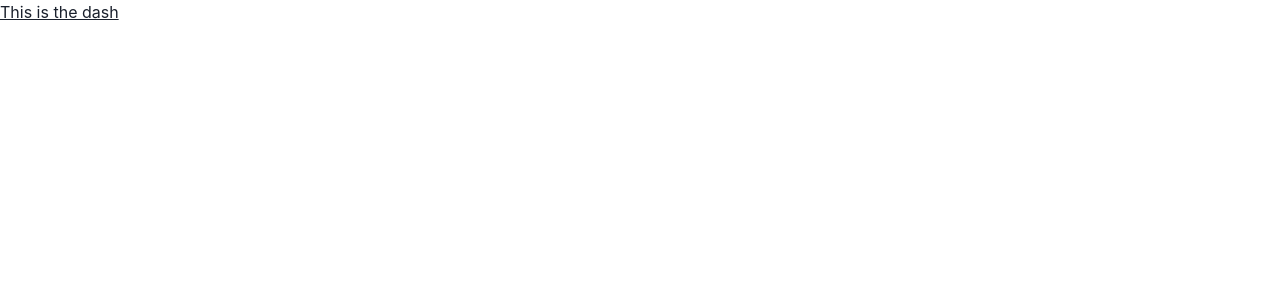
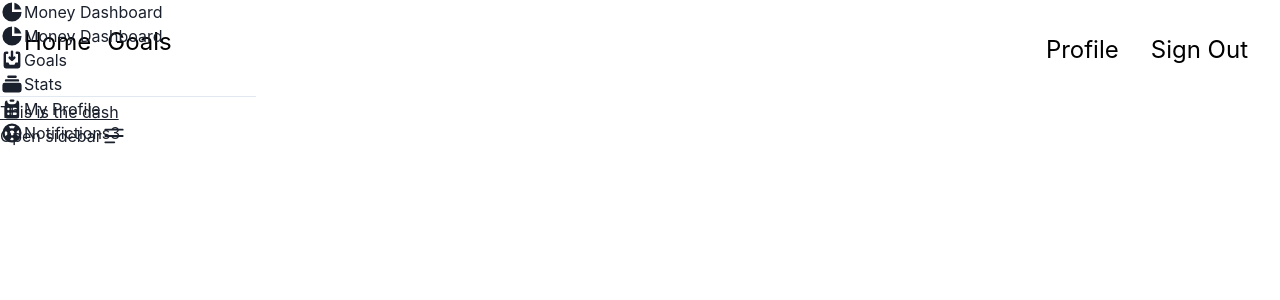
Before and after one commit to WorthyFinancial/WebApp, a Next.js app: page /dashboard in a window 1280 px wide. Shown: the top 300 px of the page. Built offline with nearby package versions, Linux system fonts and the light colour scheme.

Commit message:
unfinished changes to dashboard

```diff
--- a/package.json
+++ b/package.json
@@ -16,6 +16,8 @@
     "@emotion/styled": "^11.10.6",
     "eslint": "8.36.0",
     "eslint-config-next": "13.2.4",
+    "flowbite": "^1.6.4",
+    "flowbite-react": "^0.4.2",
     "framer-motion": "^10.6.0",
     "next": "13.2.4",
     "react": "18.2.0",
--- a/src/pages/_app.js
+++ b/src/pages/_app.js
@@ -1,4 +1,5 @@
 import 'tachyons'
+import 'flowbite';
 import '@/styles/globals.css'
 import '@/styles/signin-form.css'
 import '@/styles/user-details-form.css'
--- a/src/pages/dashboard.jsx
+++ b/src/pages/dashboard.jsx
@@ -1,7 +1,88 @@
+import { Flex, Spacer, Box } from '@chakra-ui/react';
+import MainNavigation from "@/components/Navigation/MainNavigation";
+import SignInNav from "@/components/Navigation/SignInNav";
+
 export default function Dashboard() {
     return (
-    <h1 className="text-3xl font-bold underline">
-        This is the dash
-      </h1>
+        <div>
+            <Flex>
+                <Box p='4'>
+                    <MainNavigation />
+                </Box>
+                <Spacer />
+                <Box p='4'>
+                    <SignInNav />
+                </Box>
+            </Flex>
+            <h1 className="text-3xl font-bold underline">
+                This is the dash
+            </h1>
+
+
+            <button data-drawer-target="separator-sidebar" data-drawer-toggle="separator-sidebar" aria-controls="separator-sidebar" type="button" class="inline-flex items-center p-2 mt-2 ml-3 text-sm text-gray-500 rounded-lg md:hidden hover:bg-gray-100 focus:outline-none focus:ring-2 focus:ring-gray-200 dark:text-gray-400 dark:hover:bg-gray-700 dark:focus:ring-gray-600">
+            <span class="sr-only">Open sidebar</span>
+            <svg class="w-6 h-6" aria-hidden="true" fill="currentColor" viewBox="0 0 20 20" xmlns="http://www.w3.org/2000/svg">
+                <path clip-rule="evenodd" fill-rule="evenodd" d="M2 4.75A.75.75 0 012.75 4h14.5a.75.75 0 010 1.5H2.75A.75.75 0 012 4.75zm0 10.5a.75.75 0 01.75-.75h7.5a.75.75 0 010 1.5h-7.5a.75.75 0 01-.75-.75zM2 10a.75.75 0 01.75-.75h14.5a.75.75 0 010 1.5H2.75A.75.75 0 012 10z"></path>
+            </svg>
+            </button>
+            <aside id="separator-sidebar" class="fixed top-0 left-0 z-40 w-64 h-screen transition-transform -translate-x-full sm:translate-x-0" aria-label="Sidebar">
+                <div class="h-full px-3 py-4 overflow-y-auto bg-gray-50 dark:bg-gray-800">
+                    <ul class="space-y-2">
+                        <li>
+                            <a href="#" class="flex items-center p-2 text-base font-normal text-gray-900 rounded-lg dark:text-white hover:bg-gray-100 dark:hover:bg-gray-700">
+                            <svg aria-hidden="true" class="w-6 h-6 text-gray-500 transition duration-75 dark:text-gray-400 group-hover:text-gray-900 dark:group-hover:text-white" fill="currentColor" viewBox="0 0 20 20" xmlns="http://www.w3.org/2000/svg">
+                                <path d="M2 10a8 8 0 018-8v8h8a8 8 0 11-16 0z"></path>
+                                <path d="M12 2.252A8.014 8.014 0 0117.748 8H12V2.252z"></path>
+                            </svg>
+                            <span class="ml-3">Money Dashboard</span>
+                            </a>
+                        </li>
+                        <li>
+                            <a href="#" class="flex items-center p-2 text-base font-normal text-gray-900 rounded-lg dark:text-white hover:bg-gray-100 dark:hover:bg-gray-700">
+                            <svg aria-hidden="true" class="w-6 h-6 text-gray-500 transition duration-75 dark:text-gray-400 group-hover:text-gray-900 dark:group-hover:text-white" fill="currentColor" viewBox="0 0 20 20" xmlns="http://www.w3.org/2000/svg">
+                                <path d="M2 10a8 8 0 018-8v8h8a8 8 0 11-16 0z"></path>
+                                <path d="M12 2.252A8.014 8.014 0 0117.748 8H12V2.252z"></path>
+                            </svg>
+                            <span class="ml-3">Money Dashboard</span>
+                            </a>
+                        </li>
+                        <li>
+                            <a href="#" class="flex items-center p-2 text-base font-normal text-gray-900 rounded-lg dark:text-white hover:bg-gray-100 dark:hover:bg-gray-700">
+                            <svg aria-hidden="true" class="flex-shrink-0 w-6 h-6 text-gray-500 transition duration-75 dark:text-gray-400 group-hover:text-gray-900 dark:group-hover:text-white" fill="currentColor" viewBox="0 0 20 20" xmlns="http://www.w3.org/2000/svg">
+                                <path d="M8.707 7.293a1 1 0 00-1.414 1.414l2 2a1 1 0 001.414 0l2-2a1 1 0 00-1.414-1.414L11 7.586V3a1 1 0 10-2 0v4.586l-.293-.293z"></path>
+                                <path d="M3 5a2 2 0 012-2h1a1 1 0 010 2H5v7h2l1 2h4l1-2h2V5h-1a1 1 0 110-2h1a2 2 0 012 2v10a2 2 0 01-2 2H5a2 2 0 01-2-2V5z"></path>
+                            </svg>
+                            <span class="flex-1 ml-3 whitespace-nowrap">Goals</span>
+                            </a>
+                        </li>
+                        <li>
+                            <a href="#" class="flex items-center p-2 text-base font-normal text-gray-900 transition duration-75 rounded-lg hover:bg-gray-100 dark:hover:bg-gray-700 dark:text-white group">
+                            <svg aria-hidden="true" class="flex-shrink-0 w-6 h-6 text-gray-500 transition duration-75 dark:text-gray-400 group-hover:text-gray-900 dark:group-hover:text-white" fill="currentColor" viewBox="0 0 20 20" xmlns="http://www.w3.org/2000/svg">
+                                <path d="M7 3a1 1 0 000 2h6a1 1 0 100-2H7zM4 7a1 1 0 011-1h10a1 1 0 110 2H5a1 1 0 01-1-1zM2 11a2 2 0 012-2h12a2 2 0 012 2v4a2 2 0 01-2 2H4a2 2 0 01-2-2v-4z"></path>
+                            </svg>
+                            <span class="ml-3">Stats</span>
+                            </a>
+                        </li>
+                    </ul>
+                    <hr/>
+                    <ul class="pt-4 mt-4 space-y-2 border-t border-gray-200 dark:border-gray-700">
+                        <li>
+                            <a href="#" class="flex items-center p-2 text-base font-normal text-gray-900 transition duration-75 rounded-lg hover:bg-gray-100 dark:hover:bg-gray-700 dark:text-white group">
+                            <svg aria-hidden="true" class="flex-shrink-0 w-6 h-6 text-gray-500 transition duration-75 dark:text-gray-400 group-hover:text-gray-900 dark:group-hover:text-white" fill="currentColor" viewBox="0 0 20 20" xmlns="http://www.w3.org/2000/svg"><path d="M9 2a1 1 0 000 2h2a1 1 0 100-2H9z"></path><path fill-rule="evenodd" d="M4 5a2 2 0 012-2 3 3 0 003 3h2a3 3 0 003-3 2 2 0 012 2v11a2 2 0 01-2 2H6a2 2 0 01-2-2V5zm3 4a1 1 0 000 2h.01a1 1 0 100-2H7zm3 0a1 1 0 000 2h3a1 1 0 100-2h-3zm-3 4a1 1 0 100 2h.01a1 1 0 100-2H7zm3 0a1 1 0 100 2h3a1 1 0 100-2h-3z" clip-rule="evenodd"></path></svg>
+                            <span class="ml-3">My Profile</span>
+                            </a>
+                        </li>
+                        <li>
+                            <a href="#" class="flex items-center p-2 text-base font-normal text-gray-900 transition duration-75 rounded-lg hover:bg-gray-100 dark:hover:bg-gray-700 dark:text-white group">
+                            <svg aria-hidden="true" class="flex-shrink-0 w-6 h-6 text-gray-500 transition duration-75 dark:text-gray-400 group-hover:text-gray-900 dark:group-hover:text-white" fill="currentColor" viewBox="0 0 20 20" xmlns="http://www.w3.org/2000/svg"><path fill-rule="evenodd" d="M18 10a8 8 0 11-16 0 8 8 0 0116 0zm-2 0c0 .993-.241 1.929-.668 2.754l-1.524-1.525a3.997 3.997 0 00.078-2.183l1.562-1.562C15.802 8.249 16 9.1 16 10zm-5.165 3.913l1.58 1.58A5.98 5.98 0 0110 16a5.976 5.976 0 01-2.516-.552l1.562-1.562a4.006 4.006 0 001.789.027zm-4.677-2.796a4.002 4.002 0 01-.041-2.08l-.08.08-1.53-1.533A5.98 5.98 0 004 10c0 .954.223 1.856.619 2.657l1.54-1.54zm1.088-6.45A5.974 5.974 0 0110 4c.954 0 1.856.223 2.657.619l-1.54 1.54a4.002 4.002 0 00-2.346.033L7.246 4.668zM12 10a2 2 0 11-4 0 2 2 0 014 0z" clip-rule="evenodd"></path></svg>
+                            <span class="ml-3">Notifictions</span>
+                            <span class="inline-flex items-center justify-center w-3 h-3 p-3 ml-3 text-sm font-medium text-blue-800 bg-blue-100 rounded-full dark:bg-blue-900 dark:text-blue-300">3</span>
+                            </a>
+                        </li>
+                    </ul>
+                </div>
+                </aside>
+
+        </div>
     )
   }
--- a/tailwind.config.js
+++ b/tailwind.config.js
@@ -1,9 +1,11 @@
 /** @type {import('tailwindcss').Config} */
 module.exports = {
   content: [
+    "./node_modules/flowbite-react/**/*.js",
     "./app/**/*.{js,ts,jsx,tsx}",
     "./pages/**/*.{js,ts,jsx,tsx}",
     "./components/**/*.{js,ts,jsx,tsx}",
+    "./public/**/*.html",
 
     // Or if using `src` directory:
     "./src/**/*.{js,ts,jsx,tsx}",
@@ -12,5 +14,7 @@ module.exports = {
   theme: {
     extend: {},
   },
-  plugins: [],
+  plugins: [
+    require("flowbite/plugin")
+  ],
 }
```
Also changed, not shown: 1 other file (tests, documents, lock files or other folders).
